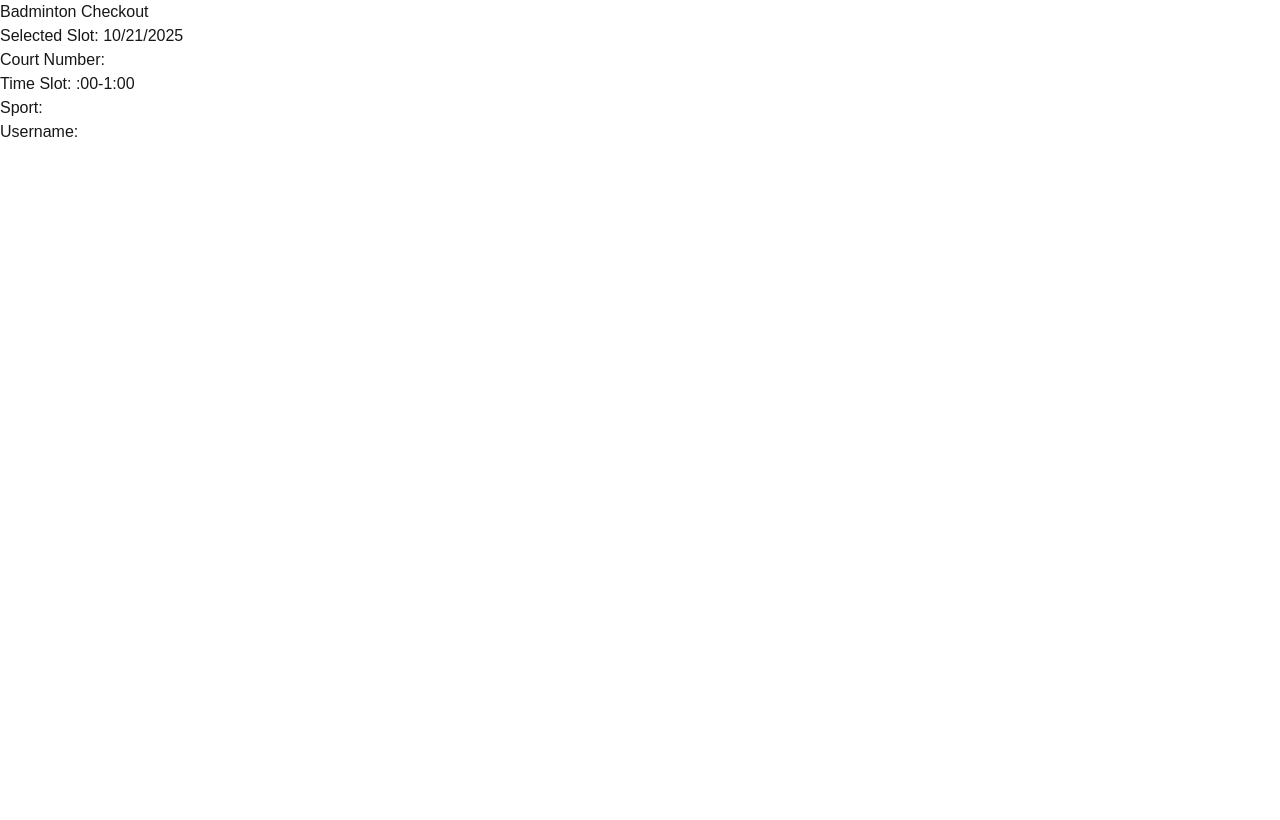
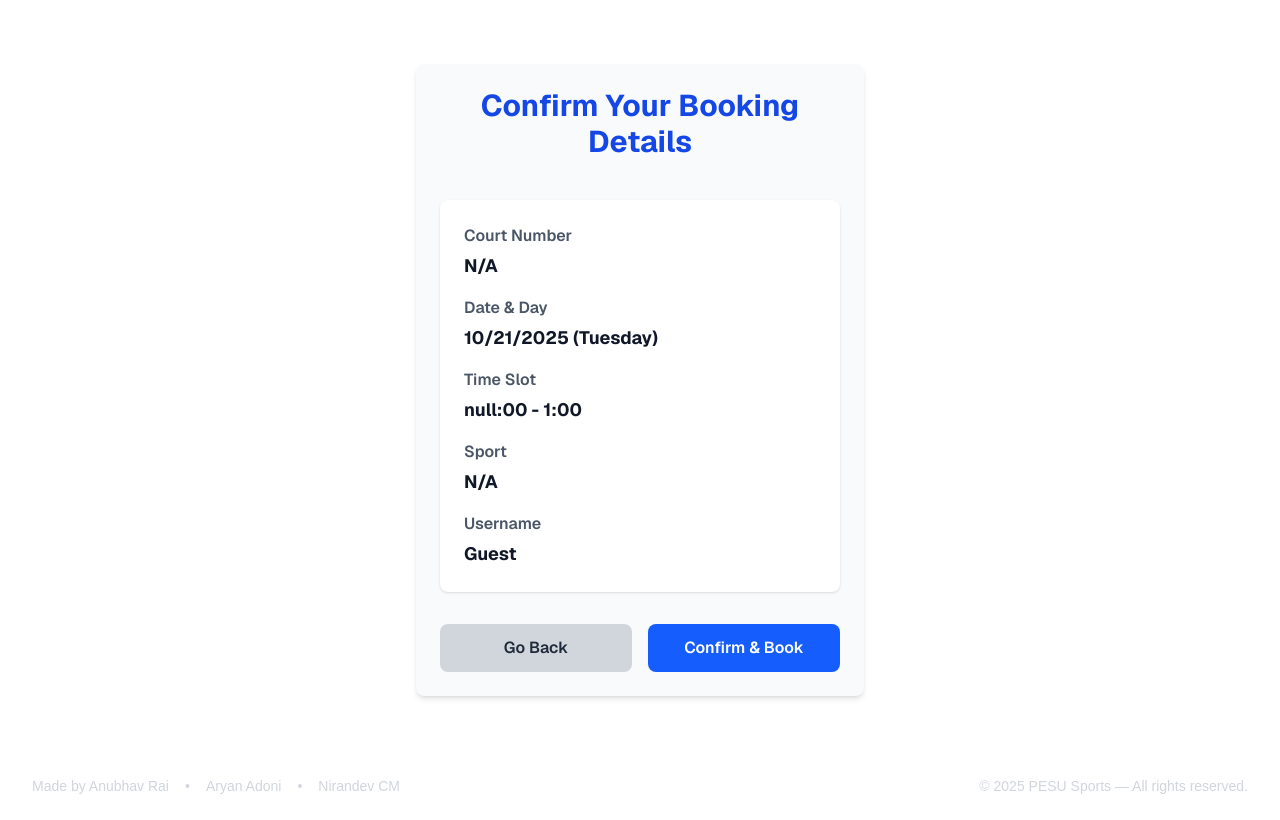
Before and after one commit to acrticsludge/pesu-sports, a Next.js app: page /Badminton/Badminton-Checkout in a window 1280 px wide. Built offline with nearby package versions, Linux system fonts and the light colour scheme; no server answers.

Commit message:
Added Dashboard and multiple other backend features

```diff
--- a/package.json
+++ b/package.json
@@ -16,6 +16,7 @@
     "dotenv": "^17.2.3",
     "express": "^5.1.0",
     "express-session": "^1.18.2",
+    "lucide-react": "^0.553.0",
     "mongodb": "^6.20.0",
     "mongoose": "^8.19.3",
     "next": "15.5.6",
--- a/src/app/Badminton/Badminton-Checkout/page.tsx
+++ b/src/app/Badminton/Badminton-Checkout/page.tsx
@@ -2,8 +2,12 @@
 import React from "react";
 import { useSearchParams } from "next/navigation";
 import { useUser } from "../../UserContext";
+import Footer from "../../footer";
+import { useRouter } from "next/navigation";
+import ProtectedRoute from "../../ProtectedRoute";
 
 const page = () => {
+  const router = useRouter();
   const { user } = useUser();
   const params = useSearchParams();
   const day = params.get("day");
@@ -11,19 +15,97 @@ const page = () => {
   const tab = params.get("tab");
   const sport = params.get("sport");
   const hourInt = parseInt(hour ?? "0") + 1;
+
   const slotdate = new Date();
   slotdate.setDate(slotdate.getDate() + (day ? parseInt(day) : 0));
+  const formattedDate = slotdate.toLocaleDateString();
+  const dayOfWeek = slotdate.toLocaleDateString("en-US", { weekday: "long" });
+  const courtNumber = tab;
+  const timeSlot = `${hour}:00 - ${hourInt}:00`;
+
+  const handleGoBack = () => {
+    router.push(`/Badminton?day=${day}&hour=${hour}&tab=${tab}`);
+  };
+
+  const handleConfirmBooking = () => {
+    // Add your confirm booking logic here
+  };
+
   return (
-    <div>
-      <h1>Badminton Checkout</h1>
-      <div>Selected Slot: {slotdate.toLocaleDateString()}</div>
-      <div>Court Number: {tab}</div>
+    <ProtectedRoute>
       <div>
-        Time Slot: {hour}:00-{hourInt}:00
+        <div className="max-w-md mx-auto mt-16 p-6 bg-gray-50 rounded-lg shadow-md font-sans">
+          <h1 className="text-3xl font-bold text-center text-blue-700 mb-10">
+            Confirm Your Booking Details
+          </h1>
+
+          <div className="bg-white rounded-lg shadow divide-y divide-gray-200">
+            <div className="flex flex-col space-y-4 p-6">
+              <div>
+                <span className="block text-gray-600 font-semibold mb-1">
+                  Court Number
+                </span>
+                <span className="text-gray-900 text-lg font-bold">
+                  {courtNumber ?? "N/A"}
+                </span>
+              </div>
+
+              <div>
+                <span className="block text-gray-600 font-semibold mb-1">
+                  Date & Day
+                </span>
+                <span className="text-gray-900 text-lg font-bold">
+                  {`${formattedDate} (${dayOfWeek})`}
+                </span>
+              </div>
+
+              <div>
+                <span className="block text-gray-600 font-semibold mb-1">
+                  Time Slot
+                </span>
+                <span className="text-gray-900 text-lg font-bold">
+                  {timeSlot}
+                </span>
+              </div>
+
+              <div>
+                <span className="block text-gray-600 font-semibold mb-1">
+                  Sport
+                </span>
+                <span className="text-gray-900 text-lg font-bold">
+                  {sport ?? "N/A"}
+                </span>
+              </div>
+
+              <div>
+                <span className="block text-gray-600 font-semibold mb-1">
+                  Username
+                </span>
+                <span className="text-gray-900 text-lg font-bold">
+                  {user?.username ?? "Guest"}
+                </span>
+              </div>
+            </div>
+          </div>
+
+          <div className="flex mt-8 space-x-4">
+            <button
+              onClick={handleGoBack}
+              className="cursor-pointer flex-1 bg-gray-300 text-gray-800 py-3 rounded-lg font-semibold hover:bg-gray-400 transition"
+            >
+              Go Back
+            </button>
+            <button
+              onClick={handleConfirmBooking}
+              className="cursor-pointer flex-1 bg-blue-600 text-white py-3 rounded-lg font-semibold hover:bg-blue-700 transition"
+            >
+              Confirm & Book
+            </button>
+          </div>
+        </div>
+        <Footer />
       </div>
-      <div>Sport: {sport}</div>
-      <div>Username: {user?.username}</div>
-    </div>
+    </ProtectedRoute>
   );
 };
 
--- a/src/app/Badminton/page.tsx
+++ b/src/app/Badminton/page.tsx
@@ -1,14 +1,22 @@
 "use client";
 import NavBar from "../NavBar";
-import React, { useState } from "react";
+import React, { useState, useEffect } from "react";
 import ActiveSubTab from "./ActiveSubTab";
 import Footer from "../footer";
 import { useSlot, SlotProvider } from "./ActiveSubTab";
-import { useRouter } from "next/navigation";
+import { useRouter, useSearchParams } from "next/navigation";
+import ProtectedRoute from "../ProtectedRoute";
 
 export default function Badminton() {
   const [activeTab, setActiveTab] = useState("Court 1");
   const router = useRouter();
+
+  const params = useSearchParams();
+
+  useEffect(() => {
+    const paramTab = params.get("tab");
+    if (paramTab) setActiveTab(paramTab);
+  }, [params]);
 
   return (
     <SlotProvider>
@@ -47,6 +55,7 @@ export default function Badminton() {
     };
 
     return (
+      <ProtectedRoute>
         <div>
           <div className="flex flex-col items-center pt-[80px]">
             <div>
@@ -130,6 +139,7 @@ export default function Badminton() {
           </div>
           <Footer />
         </div>
+      </ProtectedRoute>
     );
   }
 }
--- /dev/null
+++ b/src/app/Dashboard/page.tsx
@@ -0,0 +1,102 @@
+"use client";
+import React from "react";
+import { useUser } from "../UserContext";
+import NavBar from "../NavBar";
+import Footer from "../footer";
+import ProtectedRoute from "../ProtectedRoute";
+
+export default function UserDashboard() {
+  const { user, setUser } = useUser(); // assume your context has setUser to clear user state
+
+  const handleLogout = async () => {
+    try {
+      const res = await fetch("http://localhost:5000/logout", {
+        method: "POST",
+        credentials: "include",
+      });
+      if (!res.ok) throw new Error("Logout failed");
+
+      // Clear user state on client after successful logout
+      setUser(null);
+
+      // Redirect to login page
+      window.location.href = "Login";
+    } catch (err) {
+      console.error("Logout error:", err);
+      alert("Failed to logout. Please try again.");
+    }
+  };
+
+  return (
+    <ProtectedRoute>
+      <div className="flex flex-col min-h-screen mt-[80px]">
+        <NavBar />
+        <main className="flex-grow max-w-4xl mx-auto p-6 sm:p-12">
+          <h1 className="text-4xl font-poppins font-bold mb-8 text-center text-white">
+            User Dashboard
+          </h1>
+
+          {user ? (
+            <div className="bg-white shadow-lg rounded-2xl p-8 space-y-6 font-roboto text-gray-800">
+              <UserInfo label="Username" value={user.username} />
+              <UserInfo label="SRN" value={(user as any).srn ?? "N/A"} />
+              <UserInfo label="Email" value={(user as any).email ?? "N/A"} />
+              <UserInfo
+                label="Account Type"
+                value={(user as any).accountType ?? "N/A"}
+              />
+              <UserInfo
+                label="Member Since"
+                value={formatDate((user as any).createdAt ?? "N/A")}
+              />
+            </div>
+          ) : (
+            <p className="text-center text-gray-600">
+              Loading user information...
+            </p>
+          )}
+        </main>
+
+        <div className="max-w-4xl mx-auto p-6 sm:p-12">
+          <button
+            onClick={handleLogout}
+            className="w-full bg-[#dc2626] text-white font-semibold px-6 py-3 rounded-full shadow-lg hover:bg-red-700 transition-colors duration-200 cursor-pointer"
+            aria-label="Logout"
+            type="button"
+          >
+            Logout
+          </button>
+        </div>
+
+        <Footer />
+      </div>
+    </ProtectedRoute>
+  );
+}
+
+function UserInfo({ label, value }: { label: string; value: string }) {
+  return (
+    <div className="flex justify-between border-b border-gray-200 pb-3">
+      <span className="font-semibold text-lg text-[#0352a1]">{label}:</span>
+      <span className="text-lg">{value}</span>
+    </div>
+  );
+}
+
+function formatDate(value?: string) {
+  if (!value) return "N/A";
+
+  try {
+    const datePart = value.slice(0, 10); // Extract "YYYY-MM-DD"
+    const date = new Date(datePart);
+    if (isNaN(date.getTime())) return "N/A";
+
+    return date.toLocaleDateString(undefined, {
+      year: "numeric",
+      month: "long",
+      day: "numeric",
+    });
+  } catch {
+    return "N/A";
+  }
+}
--- a/src/app/NavBar.tsx
+++ b/src/app/NavBar.tsx
@@ -41,7 +41,7 @@ const NavBar = () => {
           className="border-2 border-[#0352a1] text-[#0352a1] text-[1.125rem] rounded-[20px] py-2 px-4
       h-[46.2px] transition-colors duration-700 ease-in-out cursor-pointer hover:bg-[#0352a1] hover:text-white"
         >
-          Welcome, {user.username}
+          <a href="Dashboard">Welcome, {user.username}</a>
         </div>
       ) : (
         <div id="login">
--- /dev/null
+++ b/src/app/ProtectedRoute.tsx
@@ -0,0 +1,34 @@
+"use client";
+import React, { ReactNode, useEffect, useRef } from "react";
+import { useRouter } from "next/navigation";
+import { useUser } from "./UserContext";
+
+interface ProtectedRouteProps {
+  children: ReactNode;
+}
+
+export default function ProtectedRoute({ children }: ProtectedRouteProps) {
+  const { user } = useUser();
+  const router = useRouter();
+  const isFirstRender = useRef(true);
+
+  console.log("ProtectedRoute render; user:", user);
+
+  useEffect(() => {
+    if (isFirstRender.current) {
+      isFirstRender.current = false;
+      return;
+    }
+    console.log("ProtectedRoute checking user:", user);
+    if (user === null) {
+      console.log("Redirecting to /login");
+      router.push("Login");
+    }
+  }, [user, router]);
+
+  if (user === undefined) {
+    return <div>Loading authentication status...</div>;
+  }
+
+  return <>{children}</>;
+}
--- a/src/app/Register/page.tsx
+++ b/src/app/Register/page.tsx
@@ -29,7 +29,7 @@ export default function RegisterPage() {
     confirm: "",
   });
 
-  const handleChange = (e: any) => {
+  const handleChange = (e: React.ChangeEvent<HTMLInputElement>) => {
     setFormData({ ...formData, [e.target.name]: e.target.value });
   };
 
@@ -42,11 +42,19 @@ export default function RegisterPage() {
 
     try {
       setLoading(true);
+      const trimmedData = {
+        username: formData.username.trim(),
+        srn: formData.srn.trim(),
+        email: formData.email.trim(),
+        password: formData.password,
+        confirm: formData.confirm,
+      };
+
       const res = await fetch("http://localhost:5000/register", {
         method: "POST",
         headers: { "Content-Type": "application/json" },
         credentials: "include",
-        body: JSON.stringify(formData),
+        body: JSON.stringify(trimmedData),
       });
 
       if (!res.ok) {
--- a/src/app/layout.tsx
+++ b/src/app/layout.tsx
@@ -14,8 +14,8 @@ const geistMono = Geist_Mono({
 });
 
 export const metadata: Metadata = {
-  title: "Create Next App",
-  description: "Generated by create next app",
+  title: "PESU Sports",
+  description: "A court booking site for all indoor sports at PESU RRC",
 };
 
 export default function RootLayout({
```
Also changed, not shown: server.js (+9 -1 lines), 1 other file (tests, documents, lock files or other folders). Lines whose indentation alone changed are shown as unchanged.
